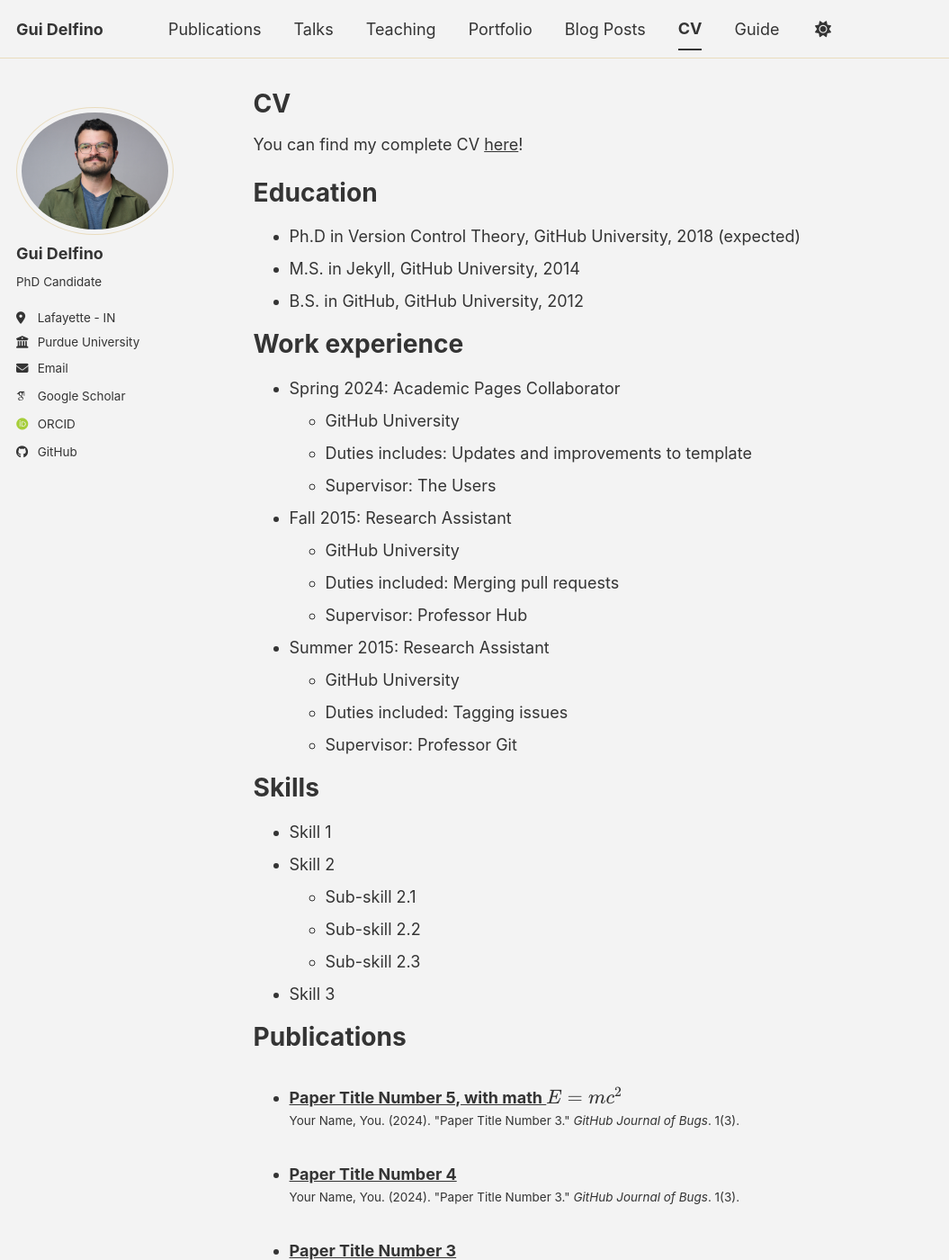
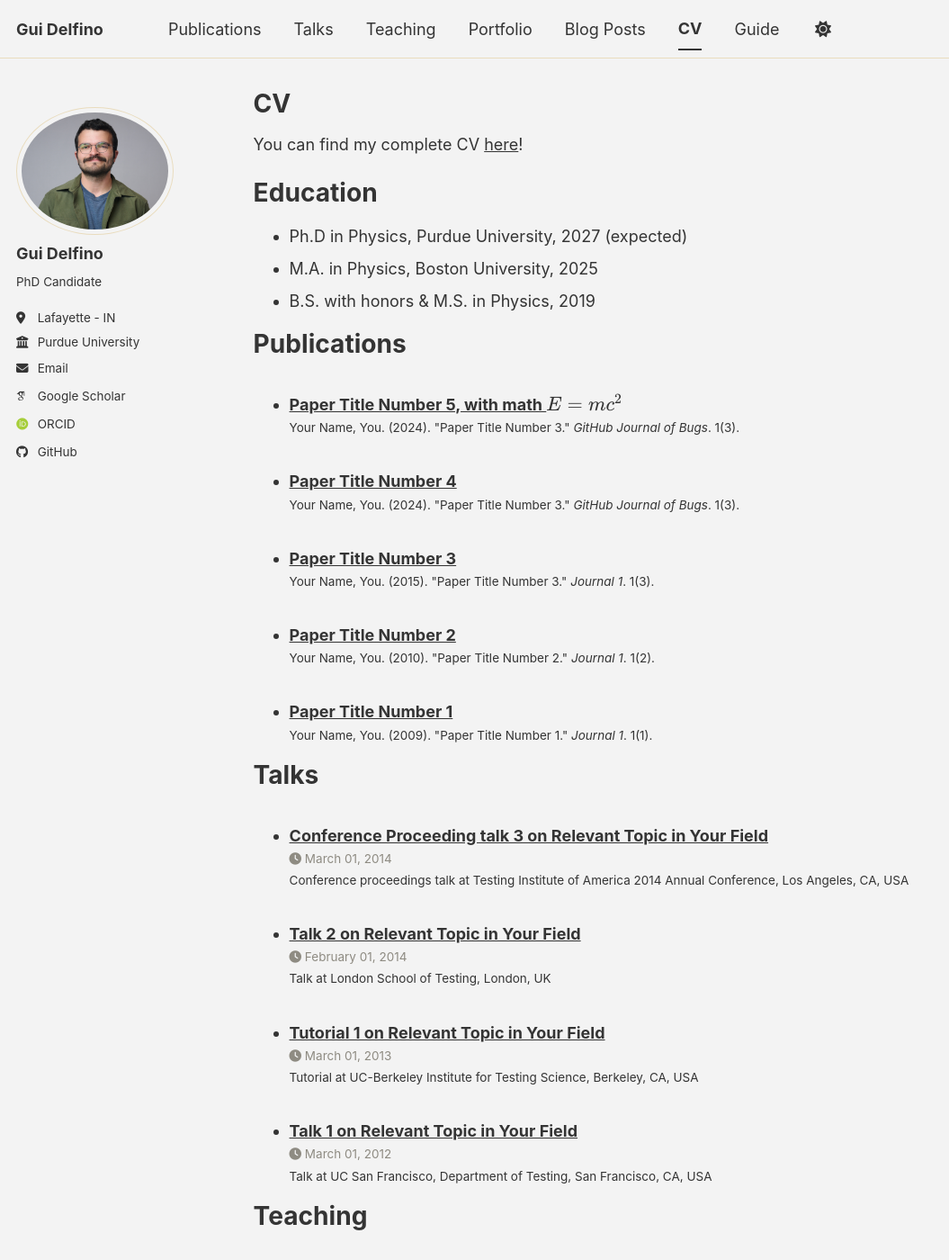
Before and after one commit to gui-delfino/gui-delfino.github.io, a Jekyll site: the page built from _pages/cv.md, in a window 1280 px wide and 1400 px high. Shown: the whole window at 90% size, without its empty margins (0-1055 px from the left). Built offline with Jekyll 4.4.1, drawn with Linux system fonts in a browser that asks for light colours; some web fonts are replaced; a script bundle is joined from its source files by our own code; library files that are not in the unit come from our copies; some of the changed text lies outside the part shown.

Commit message:
Revise CV with new education and service details
Updated education details and removed work experience and skills sections.

```diff
--- a/_pages/cv.md
+++ b/_pages/cv.md
@@ -14,35 +14,9 @@ You can find my complete CV [here](https://gui-delfino.github.io/files/delfino_C
 
 Education
 ======
-* Ph.D in Version Control Theory, GitHub University, 2018 (expected)
-* M.S. in Jekyll, GitHub University, 2014
-* B.S. in GitHub, GitHub University, 2012
-
-Work experience
-======
-* Spring 2024: Academic Pages Collaborator
-  * GitHub University
-  * Duties includes: Updates and improvements to template
-  * Supervisor: The Users
-
-* Fall 2015: Research Assistant
-  * GitHub University
-  * Duties included: Merging pull requests
-  * Supervisor: Professor Hub
-
-* Summer 2015: Research Assistant
-  * GitHub University
-  * Duties included: Tagging issues
-  * Supervisor: Professor Git
-
-Skills
-======
-* Skill 1
-* Skill 2
-  * Sub-skill 2.1
-  * Sub-skill 2.2
-  * Sub-skill 2.3
-* Skill 3
+* Ph.D in Physics, Purdue University, 2027 (expected)
+* M.A. in Physics, Boston University, 2025
+* B.S. with honors & M.S. in Physics, 2019
 
 Publications
 ======
@@ -62,6 +36,6 @@ Teaching
     {% include archive-single-cv.html %}
   {% endfor %}</ul>
 
-Service and leadership
+Academic Services
 ======
-* Currently signed in to 43 different slack teams
+* Referee for SciPost, Physical Reviews, and JHEP
```
